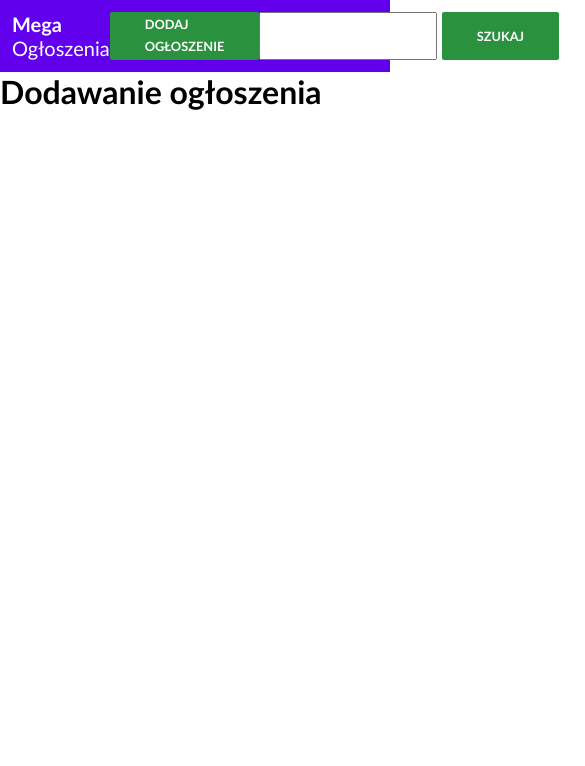
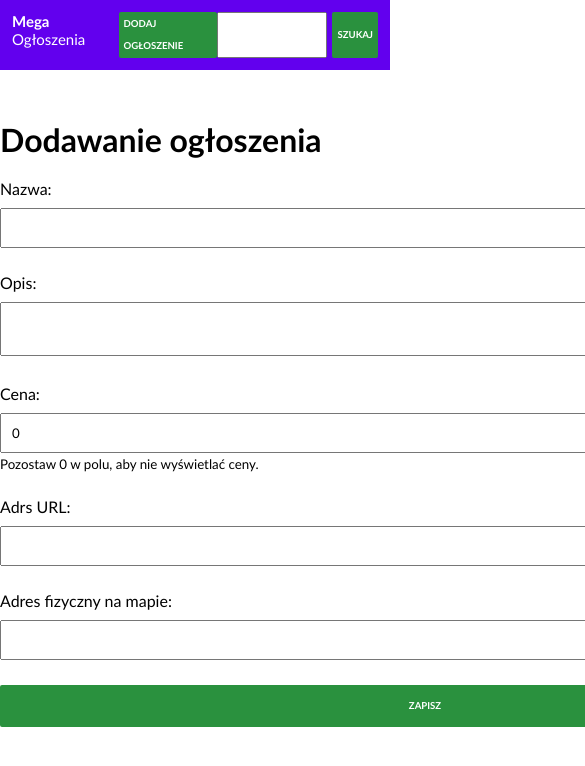
Before and after one commit to RafalKuchta/MegaAdsFront, a React (Create React App) app: page /add in a window 390 px wide. Shown: the top 766 px of the page, 585 px wide, since content can reach past the window. Built offline with nearby package versions, Linux system fonts and the light colour scheme; no server answers.

Commit message:
Header responsive has been improved

```diff
--- a/package.json
+++ b/package.json
@@ -21,7 +21,8 @@
   },
   "scripts": {
     "start": "react-app-rewired start",
-    "build": "react-app-rewired build",
+    "build:win": "set REACT_APP_API_URL=/api&& react-app-rewired build",
+    "build:unix": "REACT_APP_API_URL=/api react-app-rewired build",
     "test": "react-app-rewired test",
     "eject": "react-scripts eject"
   },
--- /dev/null
+++ b/src/components/AddForm/AddForm.css
@@ -0,0 +1,26 @@
+.add-form {
+    width: 850px;
+    margin: 50px auto;
+}
+
+.add-form label {
+    display: block;
+    margin-top: 20px;
+    margin-bottom: 25px;
+    font-width: bold;
+}
+
+.add-form label small {
+    font-weight: normal;
+}
+
+.add-form input, .add-form textarea {
+    width: 100%;
+    margin-top: 10px;
+    padding: 10px;
+}
+
+.add-form button {
+    padding: 10px;
+    width: 100%;
+}
--- a/src/components/AddForm/AddForm.tsx
+++ b/src/components/AddForm/AddForm.tsx
@@ -1,9 +1,144 @@
-import React from "react";
+import React, {SyntheticEvent, useState} from "react";
+import { geocode } from "../../utils/geocodding";
+import {Btn} from "../common/Btn";
+import {apiUrl} from "../../config/api";
+
+import './AddForm.css';
+
 
 export const AddForm = () => {
+    const [loading, setLoading] = useState(false);
+    const [id, setId] = useState('');
+    const [form, setForm] = useState({
+        name: '',
+        description: '',
+        price: 0,
+        url: '',
+        address: '',
+    });
+
+    const saveAd = async (e: SyntheticEvent) => {
+        e.preventDefault();
+
+        setLoading(true);
+
+
+        try {
+
+            const {lat, lon} = await geocode(form.address);
+
+            const res = await fetch(`${apiUrl}/ad/add`, {
+                method: 'POST',
+                headers: {
+                    'Content-Type': 'application/json',
+                },
+                body: JSON.stringify({
+                    ...form,
+                    lat,
+                    lon,
+                }),
+            });
+
+            const data = await res.json();
+
+            setId(data.id);
+
+        } finally {
+            setLoading(false);
+        }
+
+    }
+
+    const updateForm = (key: string, value: any) => {
+        setForm(form => ({
+            ...form,
+            [key]: value,
+        }));
+    };
+
+    if (loading) {
+        return <h2>Trwa dodawanie ogłoszenia...</h2>
+    }
+
+    if(id){
+        return (
+            <>
+            <h2>Twoje ogłoszenie "{form.name}" zostało poprawnie dodane do serwisu pod ID: {id}</h2>
+                <p><a href="/add">Dodaj kolejne ogłoszenie</a></p>
+                <p><a href="/">Powrót</a></p>
+            </>
+        )
+    }
+
     return (
-        <form action="">
+        <form action="" className="add-form" onSubmit={saveAd}>
             <h1>Dodawanie ogłoszenia</h1>
+            <p>
+                <label>
+                    Nazwa: <br/>
+                    <input
+                        type="text"
+                        name="name"
+                        required
+                        maxLength={99}
+                        value={form.name}
+                        onChange={e => updateForm('name', e.target.value)}
+                    />
+                </label>
+            </p>
+            <p>
+                <label>
+                    Opis: <br/>
+                    <textarea
+                        name="description"
+                        maxLength={999}
+                        value={form.description}
+                        onChange={e => updateForm('description', e.target.value)}
+                    />
+                </label>
+            </p>
+            <p>
+                <label>
+                    Cena: <br/>
+                    <input
+                        type="number"
+                        name="price"
+                        required
+                        maxLength={999999}
+                        value={form.price}
+                        onChange={e => updateForm('price', Number(e.target.value))}
+                    />
+                    <small>Pozostaw 0 w polu, aby nie wyświetlać ceny.</small>
+                </label>
+            </p>
+            <p>
+                <label>
+                    Adrs URL: <br/>
+                    <input
+                        type="url"
+                        name="url"
+                        maxLength={99}
+                        value={form.url}
+                        onChange={e => updateForm('url', e.target.value)}
+                    />
+                </label>
+            </p>
+            <p>
+                <label>
+                    Adres fizyczny na mapie: <br/>
+                    <input
+                        type="text"
+                        name="address"
+                        required
+                        value={form.address}
+                        onChange={e => updateForm('address', e.target.value)}
+                    />
+                </label>
+            </p>
+            <p>
+                <Btn text="Zapisz"/>
+            </p>
+
         </form>
     )
 }
--- a/src/components/Map/Map.tsx
+++ b/src/components/Map/Map.tsx
@@ -3,10 +3,11 @@
 import 'leaflet/dist/leaflet.css';
 import '../../utils/fix-map-icon';
 import {SearchContext} from "../../contexts/search.context";
+import {SingleAd} from "./SingleAd";
+import { apiUrl } from '../../config/api';
 import {SimpleAdEntity} from 'types';
 
 import './Map.css';
-import {SingleAd} from "./SingleAd";
 
 export const Map = () => {
     const {search} = useContext(SearchContext);
@@ -15,7 +16,7 @@
     useEffect(() => {
         (async () => {
 
-            const res = await fetch(`http://localhost:3001/ad/search/${search}`);
+            const res = await fetch(`${apiUrl}/ad/search/${search}`);
             const data = await res.json();
 
             setAds(data);
--- a/src/components/Map/SingleAd.tsx
+++ b/src/components/Map/SingleAd.tsx
@@ -1,5 +1,6 @@
 import React, {useEffect, useState} from "react";
 import { AdEntity } from "types";
+import { apiUrl } from "../../config/api";
 
 
 interface Props {
@@ -11,7 +12,7 @@
 
     useEffect(() => {
         (async () => {
-            const res = await fetch(`http://localhost:3001/ad/${props.id}`);
+            const res = await fetch(`${apiUrl}/ad/${props.id}`);
             const data = await res.json();
 
             setAd(data);
--- a/src/components/common/Btn.css
+++ b/src/components/common/Btn.css
@@ -10,3 +10,17 @@
     line-height: 22px;
     text-decoration: none;
 }
+
+@media (max-width: 640px) {
+    button, .btn {
+        padding: 1px 5px;
+        font-size: 0.7rem;
+    }
+}
+
+@media (max-width: 500px) {
+    button, .btn {
+        padding: 1px 5px;
+        font-size: 0.6rem;
+    }
+}
--- a/src/components/layout/Header.css
+++ b/src/components/layout/Header.css
@@ -20,3 +20,34 @@
     width: 13em;
     margin-right: 5px;
 }
+
+
+@media (max-width: 640px) {
+    header h1 {
+        font-size: 15px;
+    }
+    .search input {
+        width: 10em;
+    }
+}
+
+@media (max-width: 500px) {
+    .search input {
+        width: 8em;
+    }
+}
+
+@media (max-width: 380px) {
+    header {
+        display: block;
+    }
+    .search input {
+        width: 8em;
+    }
+}
+
+@media (max-width: 180px) {
+    .search input {
+        width: 5em;
+    }
+}
--- /dev/null
+++ b/src/config/api.ts
@@ -0,0 +1 @@
+export const apiUrl = process.env.REACT_APP_API_URL ?? 'http://localhost:3001';
--- /dev/null
+++ b/src/utils/geocodding.ts
@@ -0,0 +1,14 @@
+import React from "react";
+
+export const geocode = async (address: string): Promise<{
+    lat: number;
+    lon: number;
+}> => {
+    const geoRes = await fetch(`https://nominatim.openstreetmap.org/search?format=json&q=${encodeURIComponent(address)}`);
+    const geoData = await geoRes.json();
+
+    const lat = parseFloat(geoData[0].lat);
+    const lon = parseFloat(geoData[0].lon);
+
+    return {lat, lon}
+}
```
